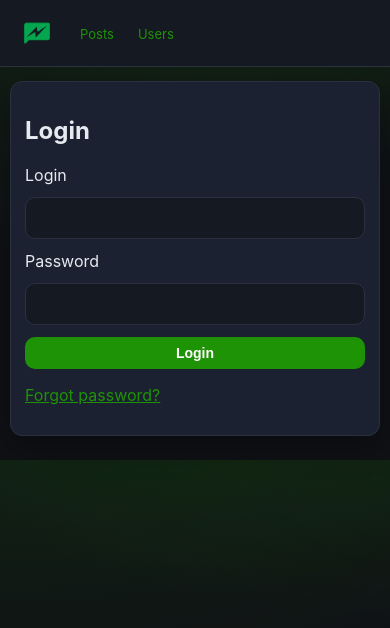
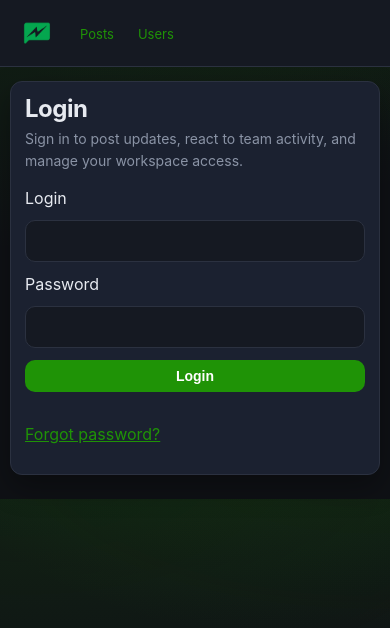
Before and after one commit to Monstrik/fastendpoints-demo, a Next.js app in the folder frontend/: page /login in a window 390 px wide. Shown: the top 628 px of the page. Built offline with nearby package versions, Linux system fonts and the light colour scheme; no server answers.

Commit message:
style(frontend): add consistent page headers and subtitles

```diff
--- a/frontend/app/admin/users/page.tsx
+++ b/frontend/app/admin/users/page.tsx
@@ -1,12 +1,16 @@
 import { requireAdmin } from "@/lib/auth";
 import { AdminUsersClient } from "@/app/admin/users/users-client";
+import { PageHeader } from "@/app/page-header";
 
 export default async function AdminUsersPage() {
   await requireAdmin();
 
   return (
-    <section>
-      <h1>Admin: Users</h1>
+    <section className="page-shell">
+      <PageHeader
+        title="User Administration"
+        subtitle="Create accounts, manage roles, and keep the workspace roster tidy from one screen."
+      />
       <AdminUsersClient />
     </section>
   );
--- a/frontend/app/dashboard/page.tsx
+++ b/frontend/app/dashboard/page.tsx
@@ -4,6 +4,7 @@ import { getAuthToken } from "@/lib/auth";
 import type { MyPost } from "@/lib/types";
 import Link from "next/link";
 import { PostCard } from "@/app/posts/post-card";
+import { PageHeader } from "@/app/page-header";
 
 async function loadMyPosts(): Promise<{ posts: MyPost[]; error: string | null }> {
   const token = getAuthToken();
@@ -37,18 +38,26 @@ export default async function DashboardPage() {
   const [user, { posts, error }] = await Promise.all([requireAuth(), loadMyPosts()]);
 
   return (
-    <section>
-      <h1>Dashboard</h1>
-      <p>ID: {user.id}</p>
-      <p>Login: {user.login}</p>
-      <p>Name: {user.fullName}</p>
-      <p>Status: {user.status}</p>
-      <p>Role: {user.role}</p>
-      <Link href="/posts/create">Create New Post</Link>
+    <section className="page-shell">
+      <PageHeader
+        title="Dashboard"
+        subtitle="Your personal overview with account details, current status, and the posts you've shared."
+        actions={<Link href="/posts/create" className="page-link-inline">Create New Post</Link>}
+      />
+      <div className="page-meta-grid">
+        <div className="page-meta-item"><span className="page-meta-label">ID</span><span className="page-meta-value">{user.id}</span></div>
+        <div className="page-meta-item"><span className="page-meta-label">Login</span><span className="page-meta-value">{user.login}</span></div>
+        <div className="page-meta-item"><span className="page-meta-label">Name</span><span className="page-meta-value">{user.fullName}</span></div>
+        <div className="page-meta-item"><span className="page-meta-label">Status</span><span className="page-meta-value">{user.status}</span></div>
+        <div className="page-meta-item"><span className="page-meta-label">Role</span><span className="page-meta-value">{user.role}</span></div>
+      </div>
       <h2>My Posts</h2>
-      {error ? <p style={{ color: "red" }}>{error}</p> : null}
+      {error ? <p className="page-message page-message-error">{error}</p> : null}
       {posts.length === 0 ? (
-        <p>You have not posted yet.</p>
+        <div className="empty-state" role="status">
+          <h3 className="empty-state-title">You have not posted yet</h3>
+          <p className="empty-state-body">Create your first post to share progress, blockers, or updates with the team.</p>
+        </div>
       ) : (
         <div className="post-feed">
           {posts.map((post) => (
--- a/frontend/app/forgot-password/page.tsx
+++ b/frontend/app/forgot-password/page.tsx
@@ -1,9 +1,13 @@
 import { ForgotPasswordForm } from "@/app/forgot-password/forgot-password-form";
+import { PageHeader } from "@/app/page-header";
 
 export default function ForgotPasswordPage() {
   return (
-    <section>
-      <h1>Forgot Password</h1>
+    <section className="page-shell">
+      <PageHeader
+        title="Forgot Password"
+        subtitle="Request a reset link and regain access to your account without contacting an administrator."
+      />
       <ForgotPasswordForm />
       <p>
         <a href="/login">Back to login</a>
--- a/frontend/app/globals.css
+++ b/frontend/app/globals.css
@@ -299,6 +299,86 @@ main > * {
 .page-shell {
   display: grid;
   gap: 16px;
+}
+
+.page-header {
+  display: flex;
+  align-items: flex-start;
+  justify-content: space-between;
+  gap: 16px;
+  flex-wrap: wrap;
+}
+
+.page-header-copy {
+  display: grid;
+  gap: 6px;
+}
+
+.page-title {
+  margin: 0;
+  font-size: clamp(1.6rem, 2vw, 2rem);
+  line-height: 1.1;
+  letter-spacing: -0.02em;
+}
+
+.page-subtitle {
+  margin: 0;
+  max-width: 62ch;
+  color: var(--placeholder);
+  line-height: 1.55;
+}
+
+.page-header-actions {
+  display: flex;
+  align-items: center;
+  gap: 10px;
+}
+
+.page-link-inline {
+  display: inline-flex;
+  align-items: center;
+  justify-content: center;
+  min-height: 32px;
+  padding: 6px 12px;
+  border-radius: 999px;
+  border: 1px solid var(--muted-border);
+  background: var(--accent-soft);
+  color: var(--text);
+  text-decoration: none;
+  font-weight: 600;
+}
+
+.page-link-inline:hover {
+  background: var(--surface);
+}
+
+.page-meta-grid {
+  display: grid;
+  grid-template-columns: repeat(auto-fit, minmax(170px, 1fr));
+  gap: 12px;
+}
+
+.page-meta-item {
+  display: grid;
+  gap: 6px;
+  padding: 12px 14px;
+  border-radius: 12px;
+  border: 1px solid var(--muted-border);
+  background: var(--surface);
+}
+
+.page-meta-label {
+  font-size: 12px;
+  font-weight: 700;
+  letter-spacing: 0.04em;
+  text-transform: uppercase;
+  color: var(--placeholder);
+}
+
+.page-meta-value {
+  font-size: 14px;
+  line-height: 1.4;
+  word-break: break-word;
 }
 
 .page-message {
@@ -762,6 +842,18 @@ button.post-card-visibility:disabled {
     padding: 14px;
   }
 
+  .page-header {
+    gap: 12px;
+  }
+
+  .page-title {
+    font-size: 1.5rem;
+  }
+
+  .page-subtitle {
+    font-size: 14px;
+  }
+
   .post-card {
     padding: 12px;
   }
--- a/frontend/app/login/page.tsx
+++ b/frontend/app/login/page.tsx
@@ -1,6 +1,7 @@
 import { redirect } from "next/navigation";
 import { getCurrentUser } from "@/lib/auth";
 import { LoginForm } from "@/app/login/login-form";
+import { PageHeader } from "@/app/page-header";
 
 export default async function LoginPage() {
   const user = await getCurrentUser();
@@ -10,8 +11,11 @@ export default async function LoginPage() {
   }
 
   return (
-    <section>
-      <h1>Login</h1>
+    <section className="page-shell">
+      <PageHeader
+        title="Login"
+        subtitle="Sign in to post updates, react to team activity, and manage your workspace access."
+      />
       <LoginForm />
       <p>
         <a href="/forgot-password">Forgot password?</a>
--- /dev/null
+++ b/frontend/app/page-header.tsx
@@ -0,0 +1,19 @@
+import type { ReactNode } from "react";
+
+type Props = {
+  title: string;
+  subtitle?: string;
+  actions?: ReactNode;
+};
+
+export function PageHeader({ title, subtitle, actions }: Props) {
+  return (
+    <div className="page-header">
+      <div className="page-header-copy">
+        <h1 className="page-title">{title}</h1>
+        {subtitle ? <p className="page-subtitle">{subtitle}</p> : null}
+      </div>
+      {actions ? <div className="page-header-actions">{actions}</div> : null}
+    </div>
+  );
+}
--- a/frontend/app/posts/create/page.tsx
+++ b/frontend/app/posts/create/page.tsx
@@ -1,12 +1,16 @@
 import { getCurrentUser } from "@/lib/auth";
 import { CreatePost } from "@/app/posts/create/create-post";
+import { PageHeader } from "@/app/page-header";
 
 export default async function PostsClientPage() {
   const user = await getCurrentUser();
 
   return (
-    <section>
-      <h1>Create Post</h1>
+    <section className="page-shell">
+      <PageHeader
+        title="Create Post"
+        subtitle="Share a concise update, question, or progress note with the team timeline."
+      />
       <CreatePost canPost={!!user} />
     </section>
   );
--- a/frontend/app/posts/page.tsx
+++ b/frontend/app/posts/page.tsx
@@ -2,6 +2,7 @@ import { backendFetch } from "@/lib/api";
 import { getAuthToken, getCurrentUser } from "@/lib/auth";
 import type { MyPost, PublicPost } from "@/lib/types";
 import { PostsFeedClient } from "@/app/posts/posts-feed-client";
+import { PageHeader } from "@/app/page-header";
 
 async function loadPosts(): Promise<{ posts: PublicPost[]; error: string | null }> {
   const token = getAuthToken();
@@ -62,7 +63,10 @@ export default async function PostsPage() {
 
   return (
     <section className="page-shell">
-      <h1>{isAdmin ? "All Posts" : "Posts"}</h1>
+      <PageHeader
+        title={isAdmin ? "All Posts" : "Posts"}
+        subtitle={isAdmin ? "Review visibility, moderate content, and watch community activity in one place." : "Catch up on the latest updates, reactions, and conversations from the team."}
+      />
       {error ? <p className="page-message page-message-error">{error}</p> : null}
       <PostsFeedClient initialPosts={posts} canModerate={isAdmin} canReact={!!user} />
     </section>
--- a/frontend/app/user/page.tsx
+++ b/frontend/app/user/page.tsx
@@ -1,16 +1,21 @@
 import { requireAuth } from "@/lib/auth";
 import { UpdateStatusForm } from "@/app/user/update-status-form";
+import { PageHeader } from "@/app/page-header";
 
 export default async function UserPage() {
   const user = await requireAuth();
 
   return (
-    <section>
-      <h1>My Profile</h1>
-      {/*<p>ID: {user.id}</p>*/}
-      <p>Login: {user.login}</p>
-      <p>Name: {user.fullName}</p>
-      <p>Role: {user.role}</p>
+    <section className="page-shell">
+      <PageHeader
+        title="My Profile"
+        subtitle="Manage your personal identity and keep your current status fresh for the rest of the team."
+      />
+      <div className="page-meta-grid">
+        <div className="page-meta-item"><span className="page-meta-label">Login</span><span className="page-meta-value">{user.login}</span></div>
+        <div className="page-meta-item"><span className="page-meta-label">Name</span><span className="page-meta-value">{user.fullName}</span></div>
+        <div className="page-meta-item"><span className="page-meta-label">Role</span><span className="page-meta-value">{user.role}</span></div>
+      </div>
       <UpdateStatusForm currentStatus={user.status} />
     </section>
   );
--- a/frontend/app/users/page.tsx
+++ b/frontend/app/users/page.tsx
@@ -1,5 +1,6 @@
 import { backendFetch } from "@/lib/api";
 import type { PublicUserStatus } from "@/lib/types";
+import { PageHeader } from "@/app/page-header";
 
 async function loadUsers(): Promise<{ users: PublicUserStatus[]; error: string | null }> {
   const response = await backendFetch("/api/public/users", { method: "GET" });
@@ -22,7 +23,10 @@ export default async function UsersStatusPage() {
 
   return (
     <section className="page-shell">
-      <h1>Users</h1>
+      <PageHeader
+        title="Users"
+        subtitle="See who is online, what they are focused on, and how the team is feeling today."
+      />
       {error ? <p className="page-message page-message-error">{error}</p> : null}
       {!error && users.length === 0 ? (
         <div className="empty-state" role="status">
```
